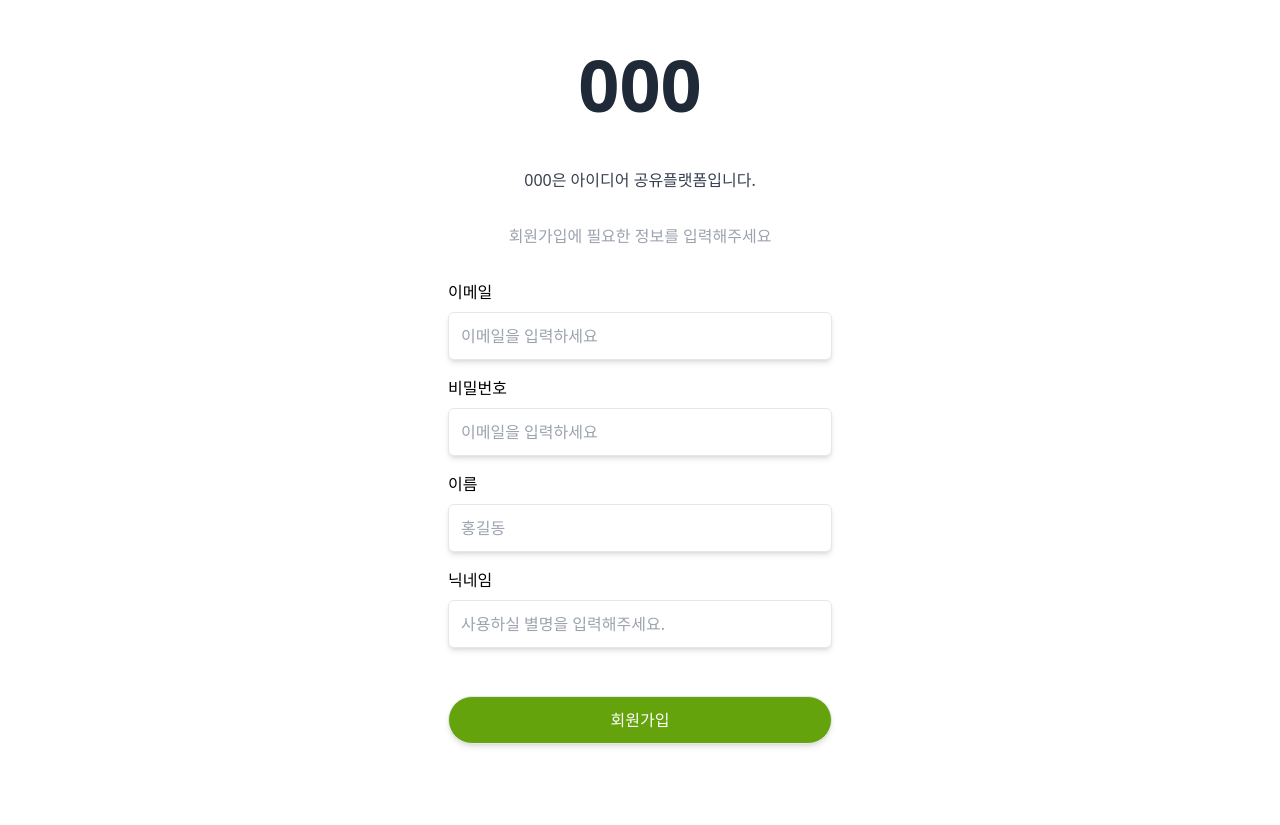
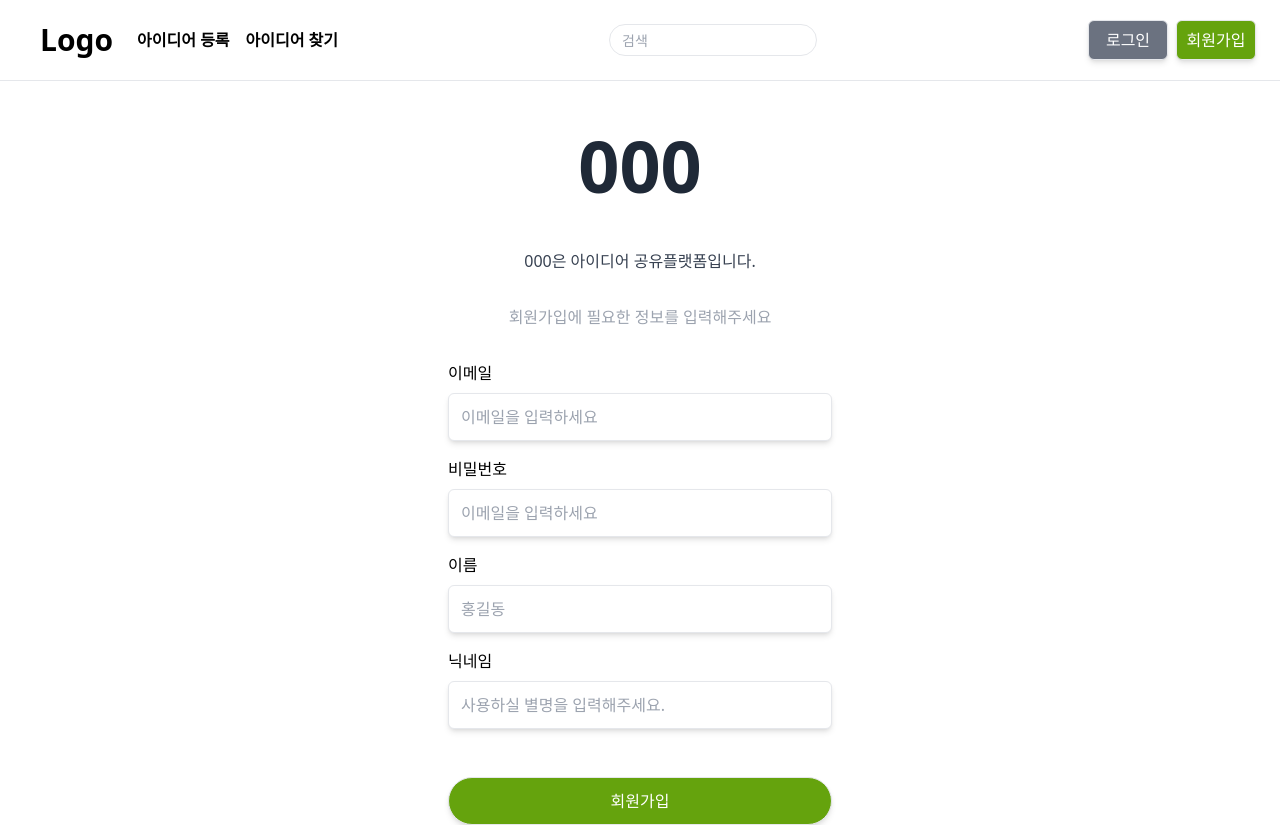
Before and after one commit to HolyWatter/Idea-matching, a Next.js app: page /signup in a window 1280 px wide. Before the commit the page ends 800 px from the top, so only its background shows below. Built offline with nearby package versions, Linux system fonts and the light colour scheme.

Commit message:
Add : Nav바 레이아웃 추가

```diff
--- /dev/null
+++ b/components/nav/Nav.tsx
@@ -0,0 +1,53 @@
+import { useRouter } from "next/router";
+import { useState } from "react";
+
+export default function Nav() {
+  const [keyWord, setKeyWord] = useState<string>("");
+  const router = useRouter();
+
+  const inputKeyWord = (e: React.ChangeEvent<HTMLInputElement>) => {
+    setKeyWord(e.target.value);
+  };
+  const clickSignUp = () => {
+    router.push("/signup");
+  };
+  const clickLogin = () => {
+    router.push("/login");
+  };
+  const clickLogo = () => {
+    router.push("/");
+  };
+  return (
+    <div className="fix top-0 flex py-5 border-b justify-between items-center sm-m:justify-center z-20">
+      <div className="flex items-center space-x-6">
+        <div onClick={clickLogo} className="ml-10 text-3xl font-bold">
+          Logo
+        </div>
+        <div className="font-semibold space-x-4 md-m:hidden">
+          <button>아이디어 등록</button>
+          <button>아이디어 찾기</button>
+        </div>
+      </div>
+      <input
+        onChange={inputKeyWord}
+        className="pl-3 focus:outline-none border w-52 h-8 rounded-full text-sm focus:border-gray-600 md-m:hidden"
+        placeholder="검색"
+        value={keyWord}
+      />
+      <div className="space-x-2 mr-6 sm-m:hidden">
+        <button
+          onClick={clickLogin}
+          className="w-20 h-10 rounded-md text-white bg-gray-500 border shadow-md"
+        >
+          로그인
+        </button>
+        <button
+          onClick={clickSignUp}
+          className="w-20 h-10 rounded-md text-white bg-lime-600 border shadow-md"
+        >
+          회원가입
+        </button>
+      </div>
+    </div>
+  );
+}
--- a/pages/_app.tsx
+++ b/pages/_app.tsx
@@ -1,10 +1,14 @@
 import "../styles/globals.css";
 import type { AppProps } from "next/app";
+import Nav from "../components/nav/Nav";
 
 export default function App({ Component, pageProps }: AppProps) {
   return (
-    <div className="max-w-7xl min-w-5xl">
-      <Component {...pageProps} />
-    </div>
+    <>
+      <Nav />
+      <div className="min-w-5xl">
+        <Component {...pageProps} />
+      </div>
+    </>
   );
 }
--- a/pages/login/index.tsx
+++ b/pages/login/index.tsx
@@ -41,7 +41,7 @@ export default function Login() {
     e.preventDefault();
   };
   return (
-    <div className="flex flex-col items-center m-auto">
+    <div className="flex flex-col items-center">
       <p className="my-12 text-7xl font-bold text-gray-800">000</p>
       <p className="text-gray-700">000은 아이디어 공유플랫폼입니다.</p>
       <p className="text-gray-400 py-8">로그인 정보를 입력해주세요</p>
--- a/tailwind.config.js
+++ b/tailwind.config.js
@@ -4,10 +4,21 @@ module.exports = {
     "./app/**/*.{js,ts,jsx,tsx}",
     "./pages/**/*.{js,ts,jsx,tsx}",
     "./components/**/*.{js,ts,jsx,tsx}",
-//경로
+    //경로
   ],
   theme: {
-    extend: {},
+    screens: {
+      "2xl-m": { max: "1535px" },
+      "xl-m": { max: "1279px" },
+      "lg-m": { max: "1023px" },
+      "md-m": { max: "767px" },
+      "sm-m": { max: "639px" },
+      sm: "640px",
+      md: "768px",
+      lg: "1024px",
+      xl: "1280px",
+      "2xl": "1536px",
+    },
   },
   plugins: [],
-}
+};
```
